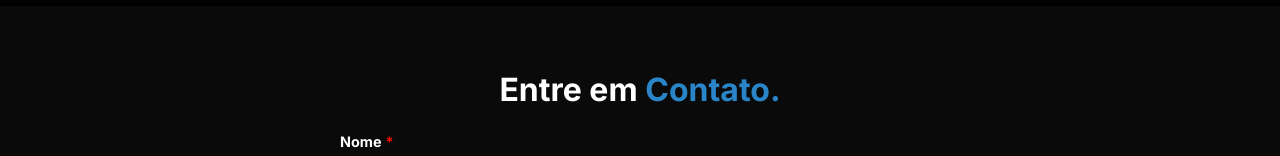
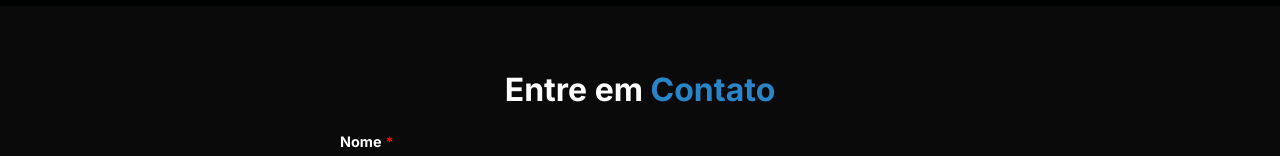
Before and after one commit to SrTinny/devhub, a React (Vite) app: page / in a window 1280 px wide. Shown: the part 2074-2230 px from the top of the page. Built offline with nearby package versions, Linux system fonts and the light colour scheme.

Commit message:
style: removendo ponto desnecessario

```diff
--- a/src/components/ContactForm/ContactForm.tsx
+++ b/src/components/ContactForm/ContactForm.tsx
@@ -6,7 +6,7 @@ function ContactForm() {
   return (
     <section className={styles.contact} id="contato">
       <h2>
-        Entre em <span>Contato.</span>
+        Entre em <span>Contato</span>
       </h2>
       <form>
         <Input label="Nome" placeholder="Seu Nome" icon={<FaUser />} required />
```
